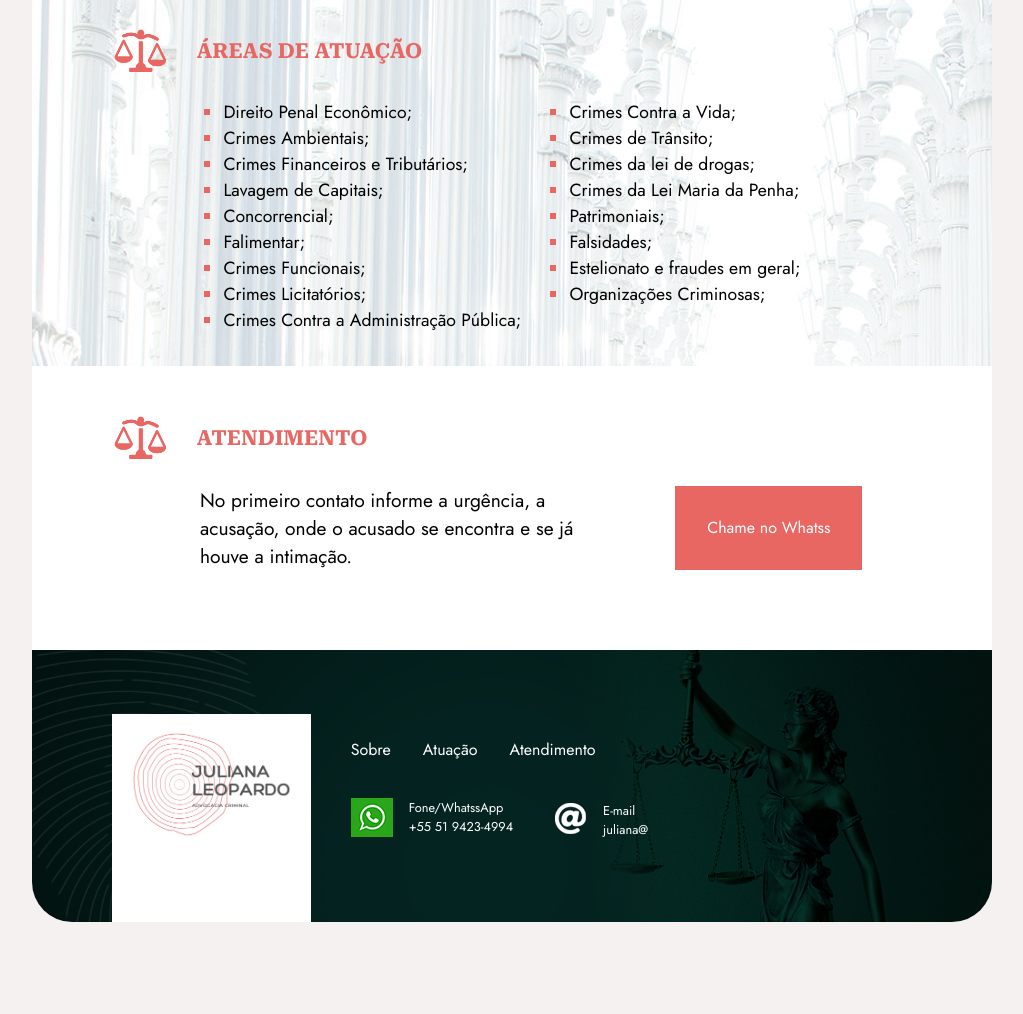
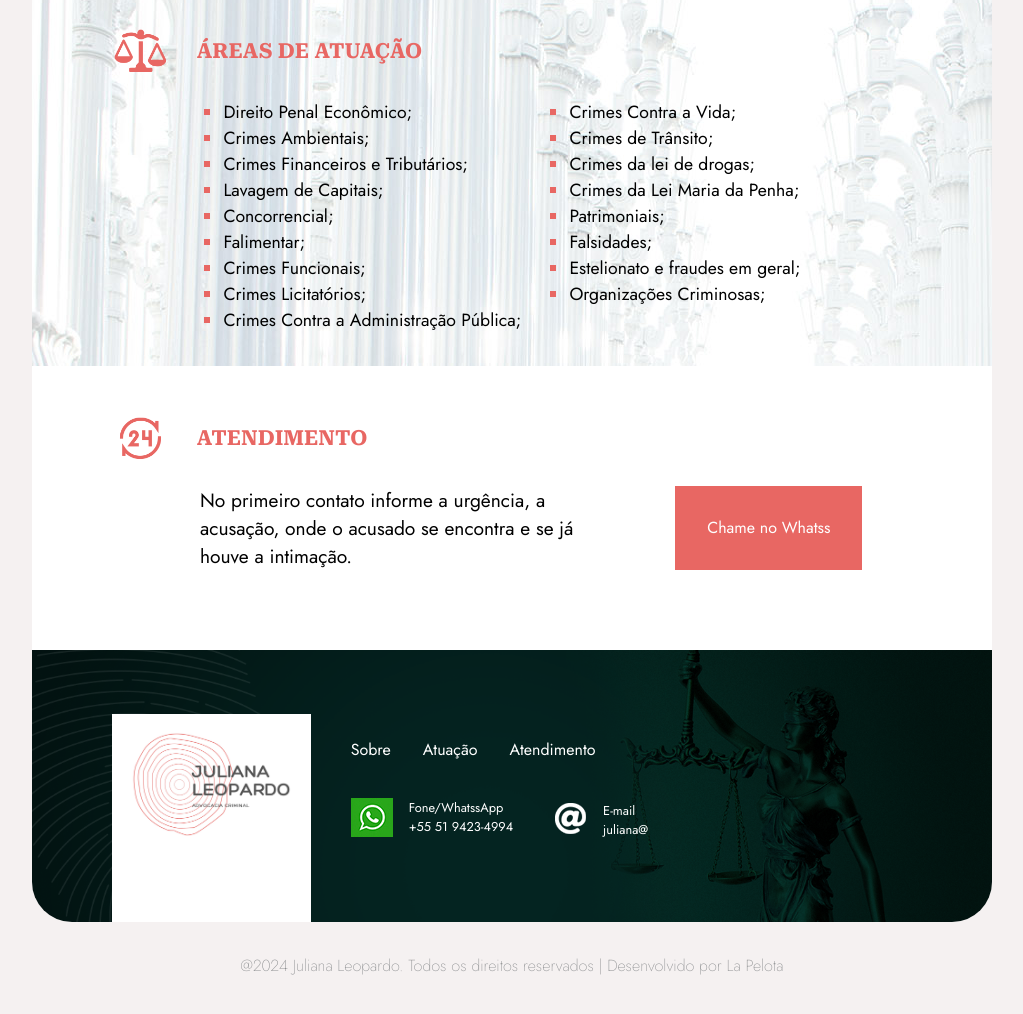
Before and after one commit to amunizz/leopardo, a plain HTML site: page index.html in a window 1280 px wide. Shown: the part 1518-2532 px from the top of the page, without its empty margins (128-1151 px from the left). Drawn offline with Linux system fonts and the light colour scheme.

Commit message:
alterações

```diff
--- a/index.html
+++ b/index.html
@@ -118,7 +118,7 @@
         </div>
         <div class="atendimento">
             <div class="heading-section">
-                <div class="area-icone-atuacao"></div>
+                <div class="area-icone-atendimento"></div>
                 <h2 class="area-heading">ATENDIMENTO</h2>
             </div>
             <div class="atendimento-box">
@@ -158,8 +158,11 @@
                     </div>
                 </div>
             </div>
+
         </footer>
-
+        <div class="creditos">
+            <p>@2024 Juliana Leopardo. Todos os direitos reservados | Desenvolvido por La Pelota</p>
+        </div>
         <!--[if lt IE 7]>
             <p class="browsehappy">You are using an <strong>outdated</strong> browser. Please <a href="#">upgrade your browser</a> to improve your experience.</p>
         <![endif]-->
--- a/styles/styles.css
+++ b/styles/styles.css
@@ -299,7 +299,7 @@ footer {
     display: flex;
     margin: 0 auto;
     min-height: 17rem;
-    margin-bottom: 10rem;
+    margin-bottom: 2rem;
     border-radius: 0 0 2.5rem 2.5rem;
     background-image: url(../imgs/fundo_topo.png);
     background-position: top;
@@ -351,3 +351,19 @@ footer {
     gap: 2rem;
     align-items: center;
 }
+
+.creditos {
+    color: #8a8c8e;
+    font-weight: 200;
+    display: flex;
+    justify-content: center;
+    margin-bottom: 3rem;
+}
+
+.area-icone-atendimento {
+    display: flex;
+    background-image: url(../imgs/icone_atendimento.png);
+    background-size: cover;
+    width: 3.5rem;
+    height: 3rem;
+}
```
Also changed, not shown: imgs/icone_atendimento.png (added), 1 other file.
